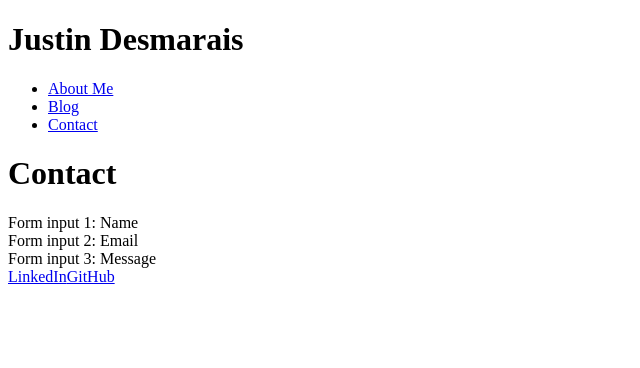
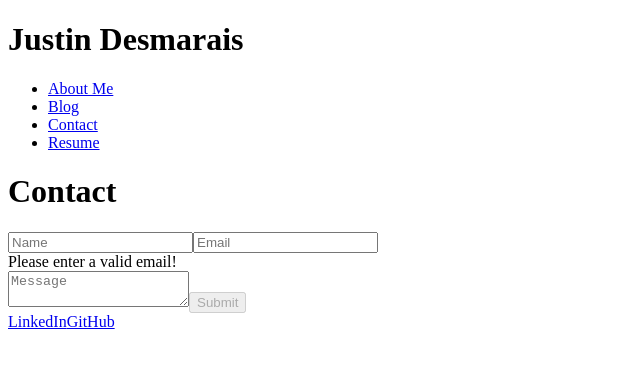
Before and after one commit to JustDesmarais/React_Portfolio, a React (Vite) app: page /Contact in a window 1280 px wide. Shown: the top 368 px of the page, without its empty margins (0-640 px from the left). Built offline with nearby package versions, Linux system fonts and the light colour scheme.

Commit message:
forms taking input

```diff
--- a/src/components/NavTabs.jsx
+++ b/src/components/NavTabs.jsx
@@ -29,6 +29,14 @@ function Nav() {
             Contact
           </Link>
         </li>
+        <li className="nav-item">
+          <Link
+            to="/Resume"
+            className={currentPage === '/Resume' ? 'nav-link active' : 'nav-link'}
+          >
+            Resume
+          </Link>
+        </li>
       </ul>
     );
   }
--- a/src/main.jsx
+++ b/src/main.jsx
@@ -11,6 +11,7 @@ import Error from './pages/Error';
 import About from './pages/About';
 import Portfolio from './pages/Portfolio';
 import Contact from './pages/Contact';
+import Resume from './pages/Resume'
 
 // Build Route object
 const router = createBrowserRouter([
@@ -31,6 +32,10 @@ const router = createBrowserRouter([
           path: '/Contact',
           element: <Contact />,
         },
+        {
+          path: '/Resume',
+          element: <Resume />,
+        },
       ],
     },
   ]);
--- a/src/pages/Contact.jsx
+++ b/src/pages/Contact.jsx
@@ -1,12 +1,73 @@
+import {useState, useEffect} from 'react';
+
+function validateEmail(email) {
+    const re = /^(([^<>()[\]\\.,;:\s@"]+(\.[^<>()[\]\\.,;:\s@"]+)*)|(".+"))@((\[[0-9]{1,3}\.[0-9]{1,3}\.[0-9]{1,3}\.[0-9]{1,3}\])|(([a-zA-Z\-0-9]+\.)+[a-zA-Z]{2,}))$/;
+    return re.test(String(email).toLowerCase());
+  }
+
 export default function Contact() {
+
+    const [name, setName] = useState('');
+    const [email, setEmail] = useState('');
+    const [message, setMessage] = useState('');
+
+    const handleInputChange = (e) => {
+        const { target } = e;
+        const inputType = target.name;
+        const inputValue = target.value
+
+        if (inputType === 'email') {
+            setEmail(inputValue);
+          } else if (inputType === 'name') {
+            setName(inputValue);
+          } else {
+            setMessage(inputValue);
+          }
+
+          if (name && validateEmail(email) && message) {
+            document.getElementById("myBtn").disabled = false
+        } else {
+            document.getElementById("myBtn").disabled = true
+        }
+    };
+
+
+    const handleFormSubmit = (e) => {
+        e.preventDefault();
+
+        setName('');
+        setEmail('');
+        setMessage('')
+    }
+
     return (
         <div>
             <h1>Contact</h1>
-            <section>
-                <div>Form input 1: Name</div>
-                <div>Form input 2: Email</div>
-                <div>Form input 3: Message</div>
-            </section>
+            <form className="form" onSubmit={handleFormSubmit}>
+                <input
+                  value={name}
+                  name="name"
+                  onChange={handleInputChange}
+                  type="text"
+                  placeholder="Name"
+                />
+                <input
+                  value={email}
+                  name="email"
+                  onChange={handleInputChange}
+                  type="email"
+                  placeholder="Email"
+                />
+                  <div>Please enter a valid email!</div>
+                <textarea
+                  value={message}
+                  name="message"
+                  onChange={handleInputChange}
+                  type="text"
+                  placeholder="Message"
+                />
+                <button type="submit" id="myBtn" disabled>Submit</button>
+            </form>
         </div>
     )
 }
```
